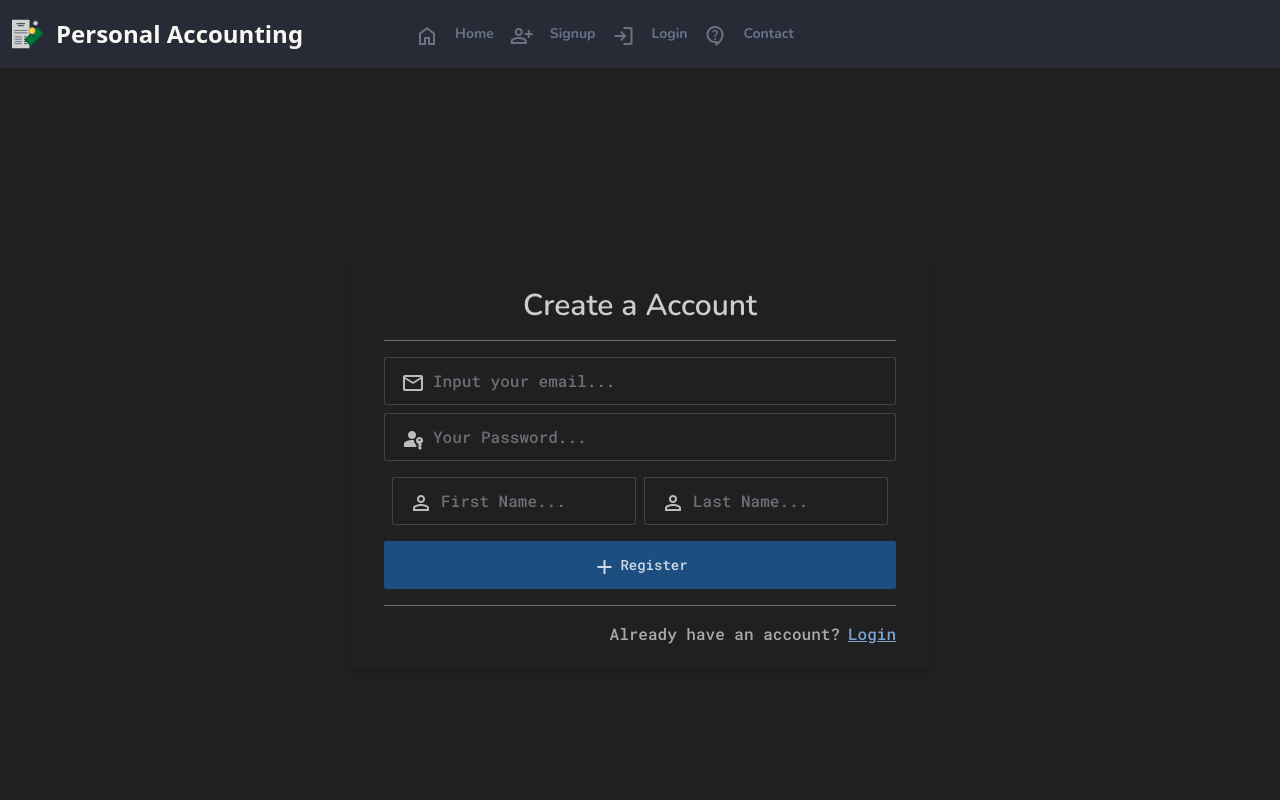
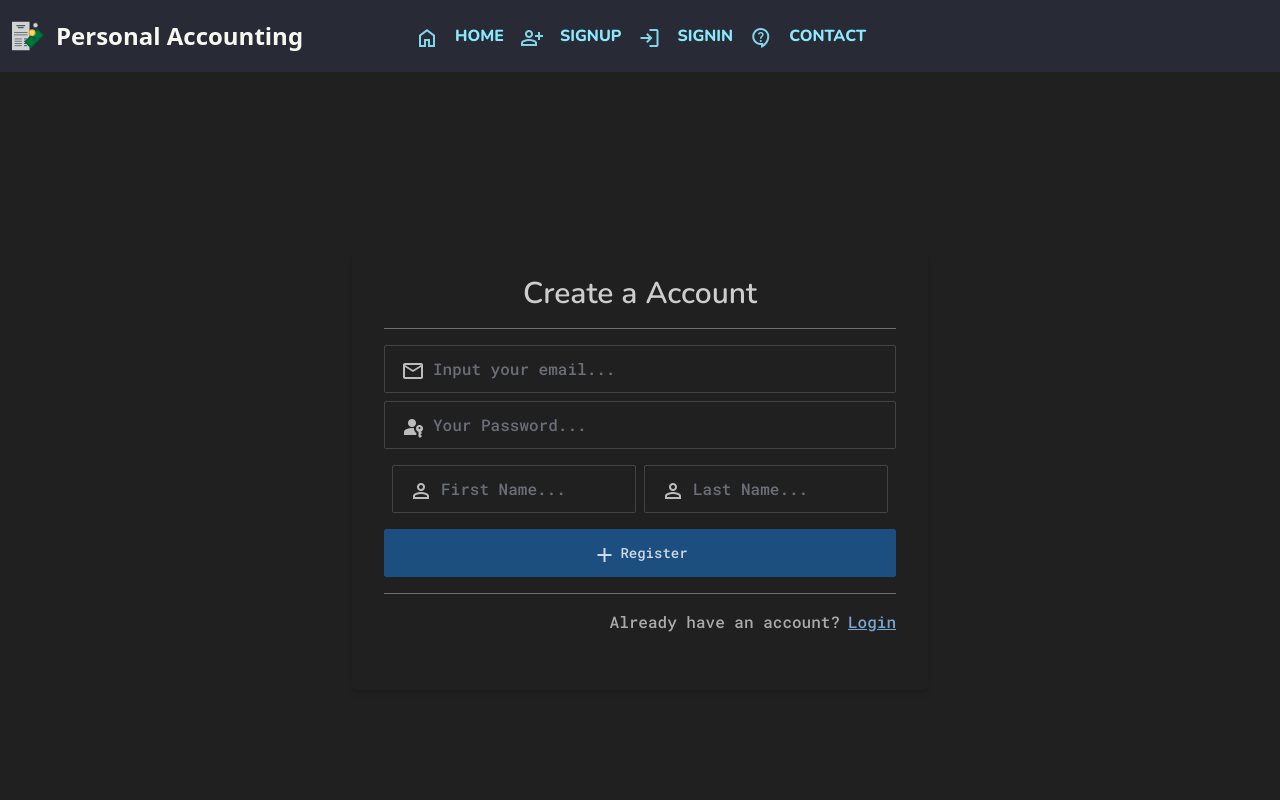
Before and after one commit to Steven0git/frontend-financial-app, a React (Vite) app: page /register in a window 1280 px wide. Shown: the top 800 px of the page. Built offline with nearby package versions, Linux system fonts and the light colour scheme; no server answers.

Commit message:
added components Link.jsx manage linking production & development page

```diff
--- a/package.json
+++ b/package.json
@@ -1,12 +1,12 @@
 {
   "name": "financial-app",
   "private": true,
-  "version": "0.4.2",
+  "version": "0.4.3",
   "type": "module",
   "scripts": {
     "dev": "vite",
     "build": "vite build",
-    "lint": "eslint . --ext js,jsx --report-unused-disable-directives --max-warnings 0",
+    "lint": "eslint ./src --ext jsx --report-unused-disable-directives --max-warnings 0",
     "preview": "vite preview",
     "format": "prettier -w ./src"
   },
--- a/src/components/common/Header.jsx
+++ b/src/components/common/Header.jsx
@@ -1,5 +1,8 @@
 import React from "react";
 import myLogo from "/logo/logo.svg";
+
+import Link from "./Link.jsx";
+
 const Header = ({ children }) => {
   return (
     <>
@@ -35,70 +38,10 @@ const Header = ({ children }) => {
         <div data-theme="dracula" className="hidden flex-none lg:block">
           <ul className="menu menu-horizontal">
             {/* Navbar menu content here */}
-            <li>
-              <a
-                href="/"
-                className="group flex items-center rounded-lg p-2 text-gray-900 hover:bg-gray-100 dark:text-white dark:hover:bg-gray-700"
-              >
-                <span
-                  className="nav-icon material-symbols-outlined"
-                  aria-hidden="true"
-                >
-                  home
-                </span>
-                <span className="nunito-semibold ms-3 text-slate-500 hover:text-gray-600 hover:underline">
-                  Home
-                </span>
-              </a>
-            </li>
-            <li>
-              <a
-                href="/register"
-                className="group flex items-center rounded-lg p-2 text-gray-900 hover:bg-gray-100 dark:text-white dark:hover:bg-gray-700"
-              >
-                <span
-                  className="nav-icon material-symbols-outlined"
-                  aria-hidden="true"
-                >
-                  person_add
-                </span>
-                <span className="nunito-semibold ms-3 text-slate-500 hover:text-gray-600 hover:underline">
-                  Signup
-                </span>
-              </a>
-            </li>
-            <li>
-              <a
-                href="/login"
-                className="group flex items-center rounded-lg p-2 text-gray-900 hover:bg-gray-100 dark:text-white dark:hover:bg-gray-700"
-              >
-                <span
-                  className="nav-icon material-symbols-outlined"
-                  aria-hidden="true"
-                >
-                  login
-                </span>
-                <span className="nunito-semibold ms-3 text-slate-500 hover:text-gray-600 hover:underline">
-                  Login
-                </span>
-              </a>
-            </li>
-            <li>
-              <a
-                href="/contact"
-                className="group flex items-center rounded-lg p-2 text-gray-900 hover:bg-gray-100 dark:text-white dark:hover:bg-gray-700"
-              >
-                <span
-                  className="nav-icon material-symbols-outlined"
-                  aria-hidden="true"
-                >
-                  contact_support
-                </span>
-                <span className="nunito-semibold ms-3 text-slate-500 hover:text-gray-600 hover:underline">
-                  Contact
-                </span>
-              </a>
-            </li>
+            <Link name="Home" href="/" icon="home" />
+            <Link name="Signup" href="/register" icon="person_add" />
+            <Link name="Signin" href="/login" icon="login" />
+            <Link name="Contact" href="/contact" icon="contact_support" />
           </ul>
         </div>
       </div>
--- /dev/null
+++ b/src/components/common/Link.jsx
@@ -0,0 +1,35 @@
+import React from "react";
+/**
+ * This file used for manage link.
+ * there two type state: dev and production mode.
+ */
+
+//load env/.env
+const MODE = import.meta.env.VITE_IS_PRODUCTION;
+const BASE_PATH = import.meta.env.VITE_PRODUCTION_BASE_URL;
+
+const Link = ({ name, href, icon }) => {
+  let link = MODE == "true" ? `${BASE_PATH}${href}` : href;
+  return (
+    <li>
+      <a
+        href={link}
+        className="roboto-mono group flex items-center rounded-lg p-2 font-bold uppercase text-info transition-all hover:underline hover:opacity-90"
+      >
+        {icon && (
+          <span
+            className="nav-icon material-symbols-outlined text-info opacity-90 transition-all"
+            aria-hidden="true"
+          >
+            {icon}
+          </span>
+        )}
+        <span className="nunito-semibold roboto-mono ms-3 text-base font-extrabold text-info hover:underline">
+          {name}
+        </span>
+      </a>
+    </li>
+  );
+};
+
+export default Link;
--- a/src/layout/MainLayout.jsx
+++ b/src/layout/MainLayout.jsx
@@ -3,6 +3,8 @@ import Header from "common/Header.jsx";
 
 import Footer from "common/Footer.jsx";
 import Main from "common/Main.jsx";
+import Link from "common/Link.jsx";
+
 const MainLayout = ({ children }) => {
   return (
     <>
@@ -19,73 +21,12 @@ const MainLayout = ({ children }) => {
             aria-label="close sidebar"
             className="drawer-overlay"
           ></label>
-          <ul className="menu flex min-h-full w-80 justify-end bg-base-200 p-4">
+          <ul className="menu flex min-h-full w-80 justify-start bg-base-200 p-4">
             {/* Sidebar content here */}
-
-            <li>
-              <a
-                href="/"
-                className="group flex items-center rounded-lg p-2 text-gray-900 hover:bg-gray-100 dark:text-white dark:hover:bg-gray-700"
-              >
-                <span
-                  className="nav-icon material-symbols-outlined"
-                  aria-hidden="true"
-                >
-                  home
-                </span>
-                <span className="nunito-semibold ms-3 text-slate-500 hover:text-gray-600 hover:underline">
-                  Home
-                </span>
-              </a>
-            </li>
-            <li>
-              <a
-                href="/register"
-                className="group flex items-center rounded-lg p-2 text-gray-900 hover:bg-gray-100 dark:text-white dark:hover:bg-gray-700"
-              >
-                <span
-                  className="nav-icon material-symbols-outlined"
-                  aria-hidden="true"
-                >
-                  person_add
-                </span>
-                <span className="nunito-semibold ms-3 text-slate-500 hover:text-gray-600 hover:underline">
-                  Signup
-                </span>
-              </a>
-            </li>
-            <li>
-              <a
-                href="/login"
-                className="group flex items-center rounded-lg p-2 text-gray-900 hover:bg-gray-100 dark:text-white dark:hover:bg-gray-700"
-              >
-                <span
-                  className="nav-icon material-symbols-outlined"
-                  aria-hidden="true"
-                >
-                  login
-                </span>
-                <span className="nunito-semibold ms-3 text-slate-500 hover:text-gray-600 hover:underline">
-                  Login
-                </span>
-              </a>
-            </li>
-            <li>
-              <a
-                href="/contact"
-                className="group flex items-center rounded-lg p-2 text-gray-900 hover:bg-gray-100 dark:text-white dark:hover:bg-gray-700"
-              >
-                <span
-                  className="nav-icon material-symbols-outlined"
-                  aria-hidden="true"
-                >
-                  contact_support
-                </span>
-                <span className="nunito-semibold ms-3 text-slate-500 hover:text-gray-600 hover:underline">
-                  Contact
-                </span>
-              </a>
-            </li>
+            <Link name="Home" href="/" icon="home" />
+            <Link name="Signup" href="/register" icon="person_add" />
+            <Link name="Signin" href="/login" icon="login" />
+            <Link name="Contact" href="/contact" icon="contact_support" />
           </ul>
         </div>
       </div>
--- a/src/page/Register.jsx
+++ b/src/page/Register.jsx
@@ -1,4 +1,10 @@
-import React from "react";
+import React, { useState } from "react";
+import DjangoCSRFToken from "django-react-csrftoken";
+import axios from "axios";
+/**
+ * Utils import
+ */
+import getCookie from "util/getCookie.jsx";
 /**
  * Layout import.
  */
@@ -11,12 +17,60 @@ import Input from "ui/Input.jsx";
 import Button from "ui/Button.jsx";
 import Checkbox from "ui/Checkbox.jsx";
 import Textarea from "ui/Textarea.jsx";
+import Alert from "ui/Alert.jsx";
 
 const Register = () => {
+  const [message, setMessage] = useState(null);
+  const [isLoading, setLoading] = useState(false);
+
+  const handleSubmit = async (event) => {
+    event.preventDefault();
+    const formData = new FormData(event.target);
+    const auth = import.meta.env.VITE_AUTH;
+    const csrfToken = await getCookie("csrftoken");
+
+    try {
+      setLoading(true);
+      const response = await axios.post("/create_user/", formData, {
+        headers: {
+          "X-CSRFToken": csrfToken,
+          Authorization: `Token ${auth}`,
+          "Content-Type": "multipart/form-data",
+          "WWW-Authenticate": "Token",
+        },
+      });
+
+      const $response = await JSON.parse(response.data);
+      setMessage({
+        type: "success",
+        title: `${response.status} - ${response.statusText}`,
+        message: $response.message || "Hmm no feedback! from server",
+      });
+      document.querySelector("button[type='submit']").classList.add("hidden");
+      setTimeout(() => {
+        location.href = "/login";
+      }, 5000);
+    } catch (error) {
+      console.error("Error submitting form:", error.response);
+      setMessage({
+        type: "error",
+        title: `${error.response.status} - ${error.response.statusText}`,
+        message: error.response.data || "Server didn't send message back!",
+      });
+    } finally {
+      setTimeout(() => setLoading(false), 1500);
+    }
+  };
+
   return (
     <MainLayout>
       <FormLayout title="Create a Account">
-        <form className="space-y-4">
+        <form
+          className="space-y-4"
+          onSubmit={handleSubmit}
+          method="post"
+          id="form"
+        >
           <hr className="opacity-40" />
           <div className="flex flex-col flex-wrap space-y-2">
             <Input
@@ -73,6 +127,23 @@ const Register = () => {
             </a>
           </span>
         </form>
+        <div className="px-2 py-4">
+          {isLoading && (
+            <div
+              id="loading-submit"
+              className="mb-4 mt-2 flex items-center border-t-2 border-blue-300"
+              role="alert"
+            >
+              <span className="material-symbols-outlined h-4 w-4 flex-shrink-0">
+                pending
+              </span>
+              <div className="roboto-mono ms-3 text-sm font-medium">
+                Sending the data to server....
+              </div>
+            </div>
+          )}
+          {!isLoading && message && <Alert {...message} />}
+        </div>
       </FormLayout>
     </MainLayout>
   );
--- a/vite.config.js
+++ b/vite.config.js
@@ -7,6 +7,26 @@ const root = resolve(__dirname, "src");
 const pwd = resolve(__dirname);
 const MODE = process.env.NODE_ENV
 const PRODUCTION_BASE_URL = "/frontend-financial-app"
+
+const serverConfiguration = {
+  development: {
+    host: "127.0.0.1",
+    port: 3000,
+    strictPort: true,
+    //open: true //auto open the browser uncommemt this line if wanted to use it
+    proxy: {
+      "/create_user/": "http://127.0.0.1:8000/user",
+      "/login/": "http://127.0.0.1:8000/user",
+      "/token/validate/": "http://127.0.0.1:8000/api",
+    },
+  },
+  production: {
+    host: "127.0.0.1",
+    port: 3000,
+    strictPort: true,
+  }
+}
+
 export default defineConfig({
   plugins: [react()],
   /*
@@ -14,17 +34,7 @@ export default defineConfig({
    *              + port: 8000
    *              + host: 127.0.0.1
    */
-  server: {
-    host: "127.0.0.1",
-    port: 3000,
-    strictPort: true,
-    //open: true //auto open the browser uncommemt this line if wanted to use it
-    /* proxy: {
-      "/create_user/": "http://127.0.0.1:8000/user",
-      "/login/": "http://127.0.0.1:8000/user",
-      "/token/validate/": "http://127.0.0.1:8000/api",
-    },*/
-  },
+  server: serverConfiguration[MODE],
   resolve: {
     /*
      * Make the "import" alias.
```
Also changed, not shown: 1 other file (tests, documents, lock files or other folders).
